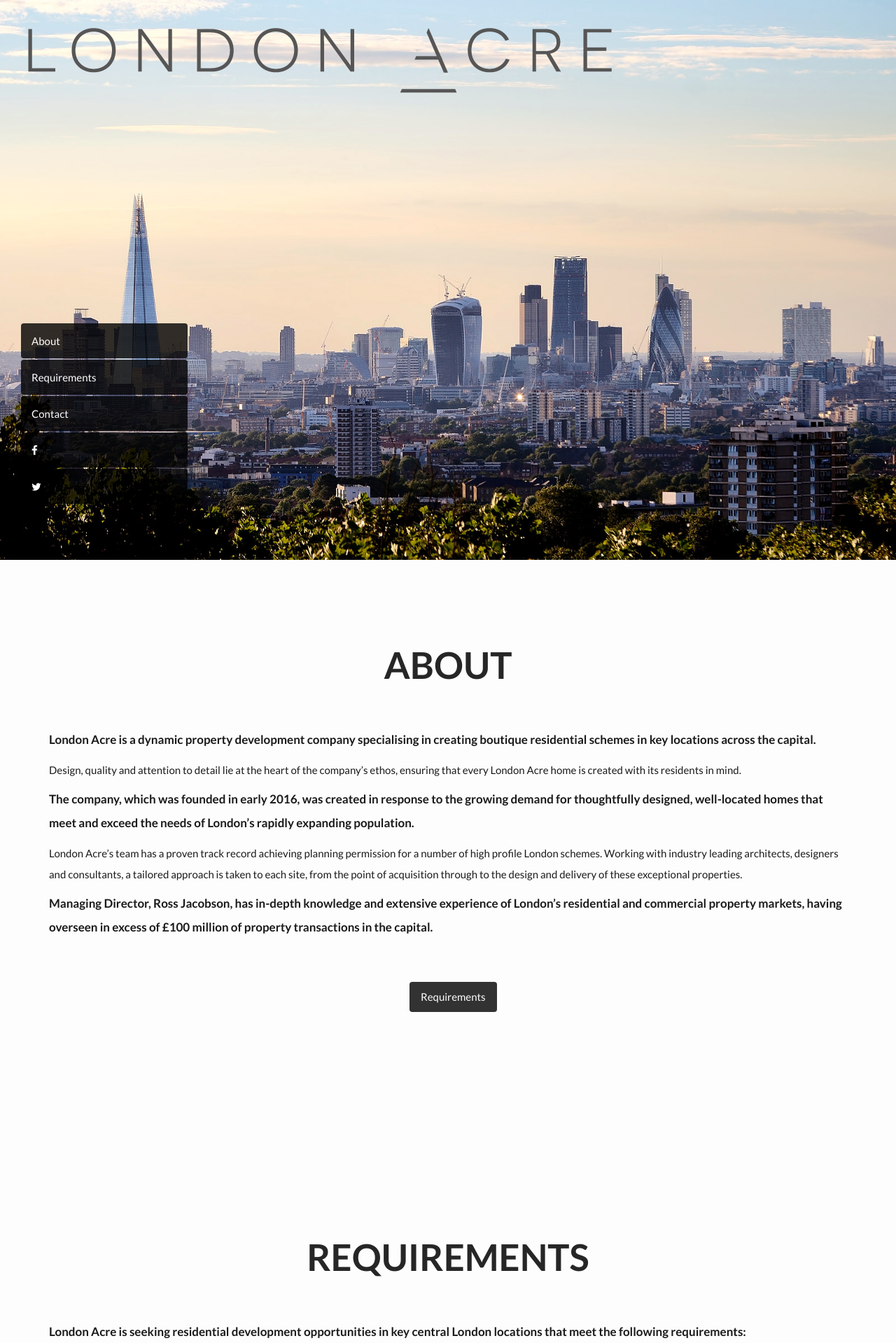
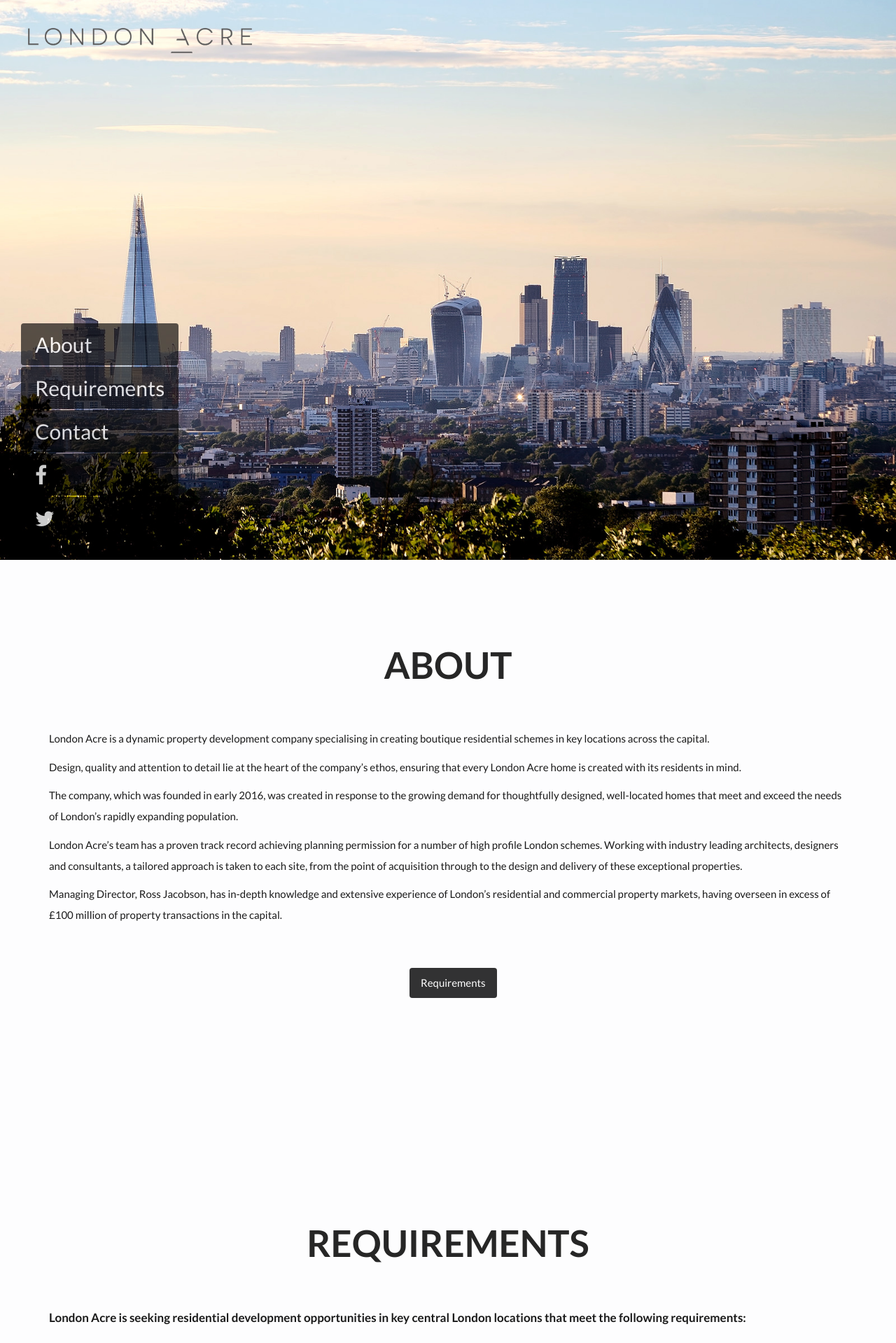
Before and after one commit to joeyaza/london-acre, a Jekyll site: the page built from index.html, in a window 1280 px wide. Shown: the top 1919 px of the page at 70% size. Built offline with Jekyll 4.4.1, drawn with Linux system fonts in a browser that asks for light colours; some web fonts are replaced.

Commit message:
styling updates on buttons

```diff
--- a/_includes/about.html
+++ b/_includes/about.html
@@ -4,15 +4,15 @@
             <h2 class="section-heading">About</h2>
             <br>
 
-            <div class="about-section"><p><span class="span">London Acre is a dynamic property development company specialising in creating boutique residential schemes in key locations across the capital.</span></p>
+            <div class="about-section"><p>London Acre is a dynamic property development company specialising in creating boutique residential schemes in key locations across the capital.</p>
 
             <p>Design, quality and attention to detail lie at the heart of the company’s ethos, ensuring that every London Acre home is created with its residents in mind.</p>
 
-            <p><span class="span">The company, which was founded in early 2016, was created in response to the growing demand for thoughtfully designed, well-located homes that meet and exceed the needs of London’s rapidly expanding population.</span></p>
+            <p>The company, which was founded in early 2016, was created in response to the growing demand for thoughtfully designed, well-located homes that meet and exceed the needs of London’s rapidly expanding population.</p>
 
             <p>London Acre’s team has a proven track record achieving planning permission for a number of high profile London schemes. Working with industry leading architects, designers and consultants, a tailored approach is taken to each site, from the point of acquisition through to the design and delivery of these exceptional properties.</p>
 
-            <p><span class="span">Managing Director, Ross Jacobson, has in-depth knowledge and extensive experience of London’s residential and commercial property markets, having overseen in excess of £100 million of property transactions in the capital.</span></p>
+            <p>Managing Director, Ross Jacobson, has in-depth knowledge and extensive experience of London’s residential and commercial property markets, having overseen in excess of £100 million of property transactions in the capital.</p>
 
 
             </div>
--- a/_includes/contact.html
+++ b/_includes/contact.html
@@ -12,6 +12,7 @@
                     <div class="col-md-6">
                         <div class="form-group">
                             <div class="contact">
+                            <h2>Address</h2>
                                 <p>
                                     London Acre
                                     <br>
@@ -34,6 +35,7 @@
                             </div>
                         </div>
                         <div class="container maps">
+                        <h2>Map</h2>
                            <script src='https://maps.googleapis.com/maps/api/js?v=3.exp'></script><div style='overflow:hidden;height:440px;width:700px;'><div id='gmap_canvas' style='height:440px;width:700px;'></div><div><small><a href="http://embedgooglemaps.com">                                    embed google map                            </a></small></div><div><small><a href="http://freedirectorysubmissionsites.com/">free web directories</a></small></div><style>#gmap_canvas img{max-width:none!important;background:none!important}</style></div><script type='text/javascript'>function init_map(){var myOptions = {zoom:12,center:new google.maps.LatLng(51.5414979,-0.14586550000001353),mapTypeId: google.maps.MapTypeId.ROADMAP};map = new google.maps.Map(document.getElementById('gmap_canvas'), myOptions);marker = new google.maps.Marker({map: map,position: new google.maps.LatLng(51.5414979,-0.14586550000001353)});infowindow = new google.maps.InfoWindow({content:'<strong>London Acre</strong><br>NW1 8AB<br>'});google.maps.event.addListener(marker, 'click', function(){infowindow.open(map,marker);});infowindow.open(map,marker);}google.maps.event.addDomListener(window, 'load', init_map);</script>
                        </div>
 
--- a/_includes/header.html
+++ b/_includes/header.html
@@ -20,16 +20,16 @@
                         <a href="#page-top"></a>
                     </li>
                     <li>
-                        <a class="page-scroll" href="#about">About</a>
+                        <a class="page-scroll head-about" href="#about">About</a>
                     </li>
                     <li>
-                        <a class="page-scroll" href="#team">Requirements</a>
+                        <a class="page-scroll head-requirements" href="#team">Requirements</a>
                     </li>
                     <li>
-                        <a class="page-scroll" href="#contact">Contact</a>
+                        <a class="page-scroll head-contact" href="#contact">Contact</a>
                     </li>
-                    <li><a class="page-scroll" href="{{ network.url }}"><i class="fa fa-facebook"></i></a></li>
-                    <li><a class="page-scroll" href="{{ network.url }}"><i class="fa fa-twitter"></i></a></li>
+                    <li><a class="page-scroll head-fb" href="{{ network.url }}"><i class="fa fa-facebook"></i></a></li>
+                    <li><a class="page-scroll head-twitter" href="{{ network.url }}"><i class="fa fa-twitter"></i></a></li>
                 </ul>
             </div>
             <!-- /.navbar-collapse -->
```
Also changed, not shown: _includes/css/agency.css (+12 -1 lines), _includes/css/bootstrap.min.css.
